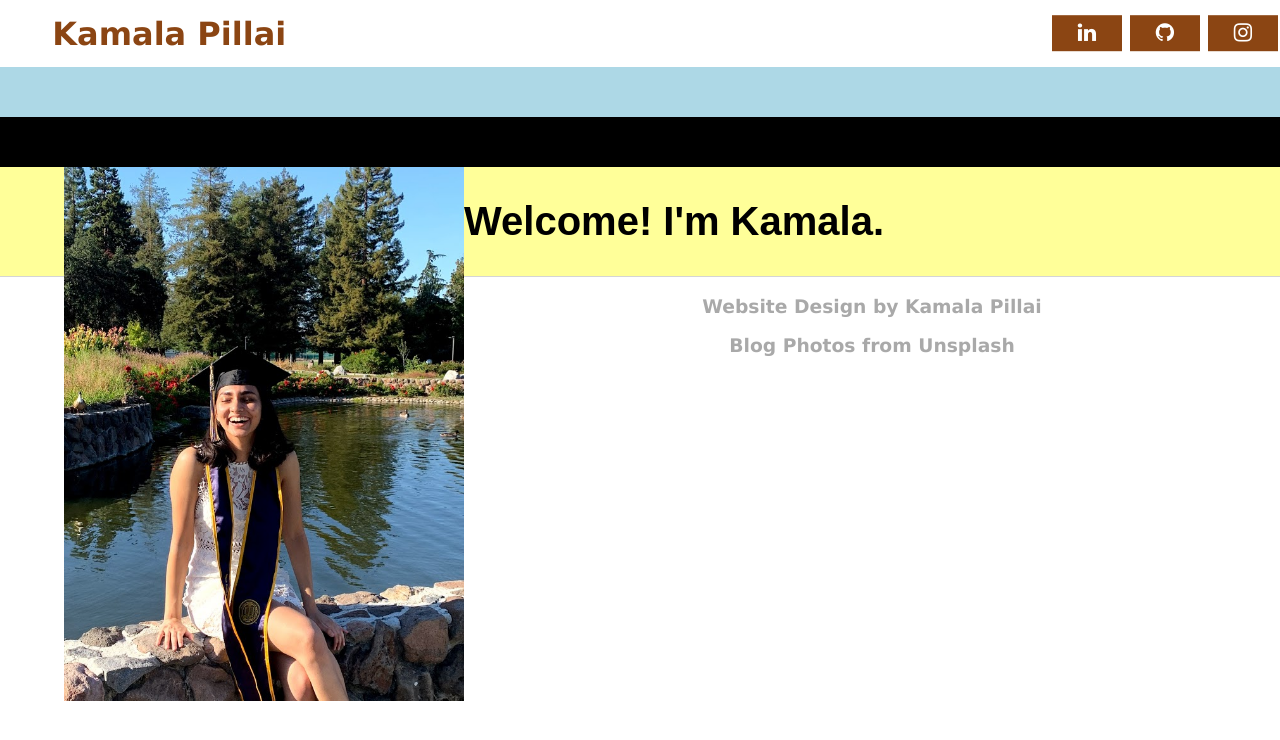
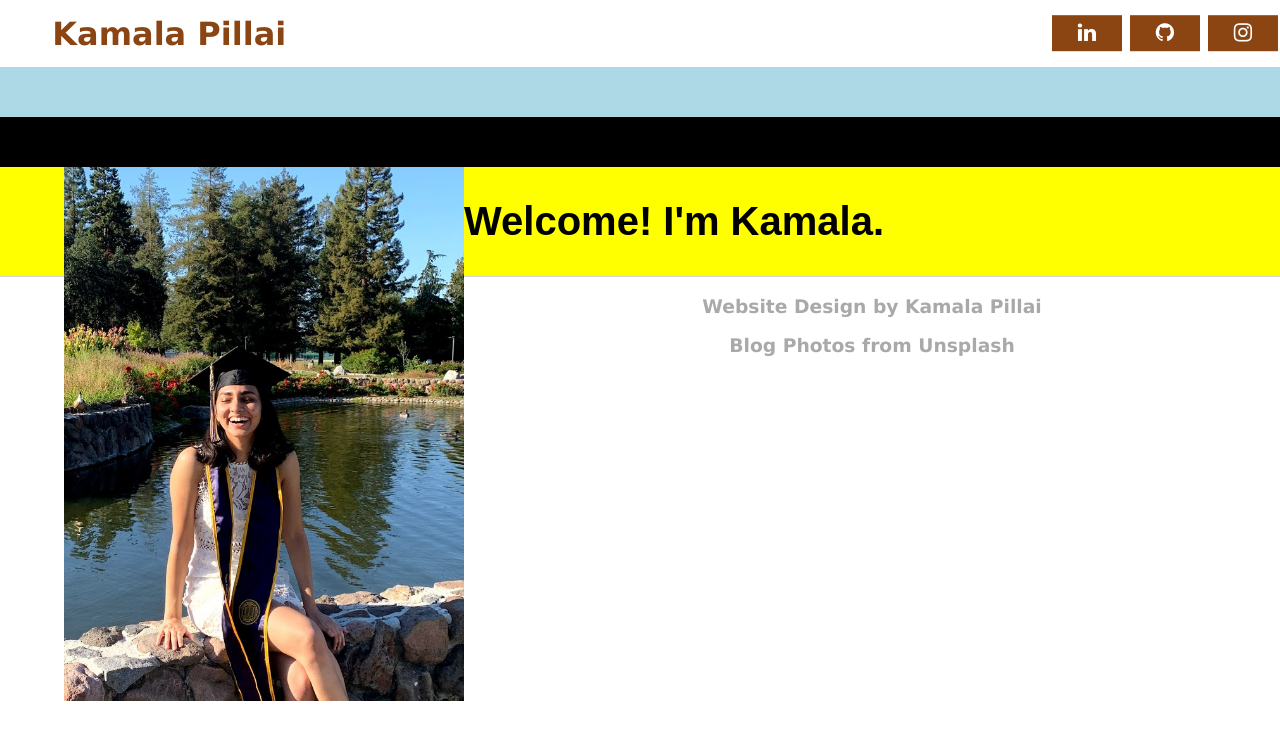
Before and after one commit to kpill/kpill.github.io, a Jekyll site: the page built from index.html, in a window 1280 px wide. Shown: the top 740 px of the page. Built offline with Jekyll 4.4.1, drawn with Linux system fonts in a browser that asks for light colours.

Commit message:
Update main.css

```diff
--- a/css/main.css
+++ b/css/main.css
@@ -232,7 +232,7 @@ html, body {
 	}
 
 	.yellow-box {
-		background-color: rgb(255,255,153);
+		background-color: yellow;
 		/*width: 500px;
 		height: 100px;*/
 		padding: 5px;
```
